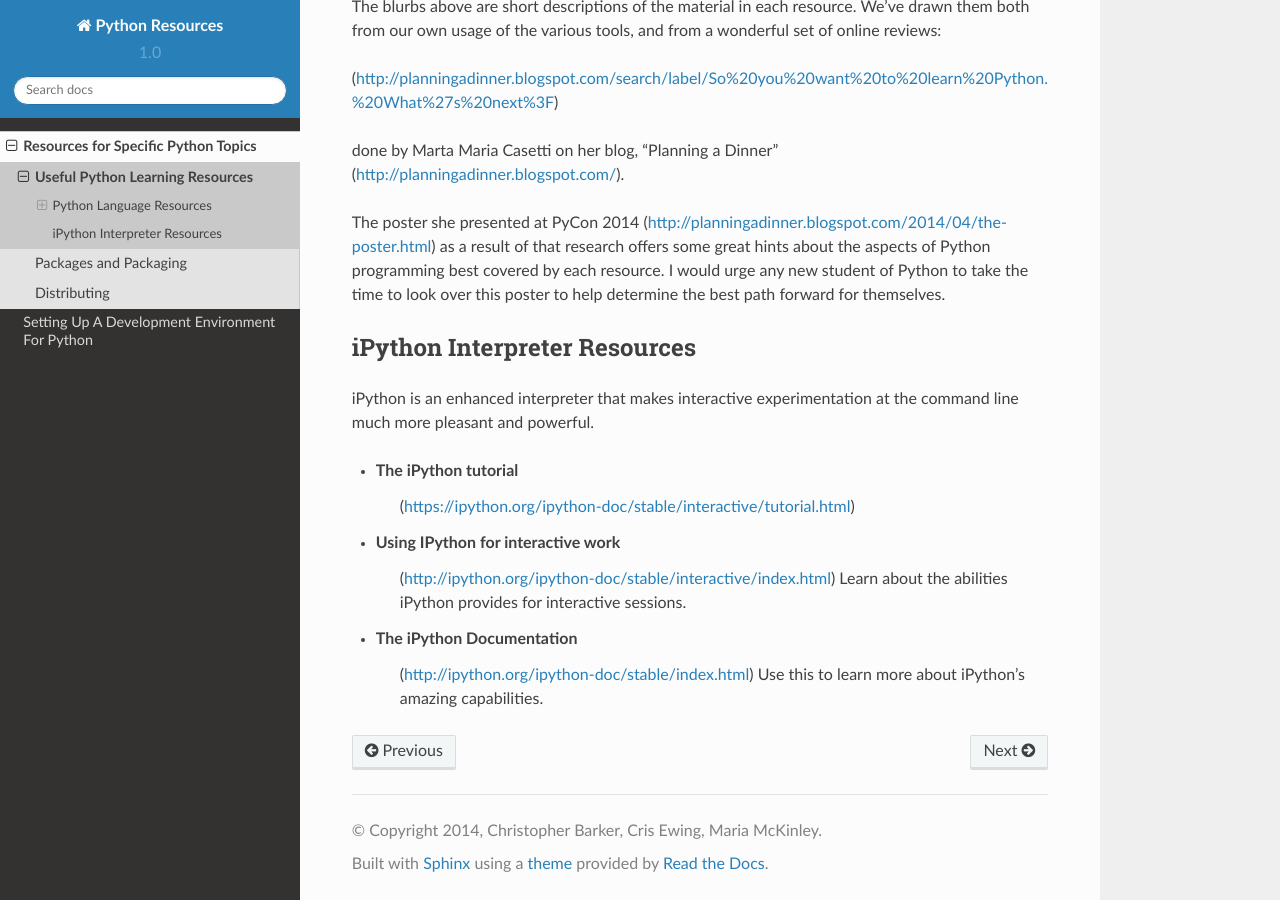
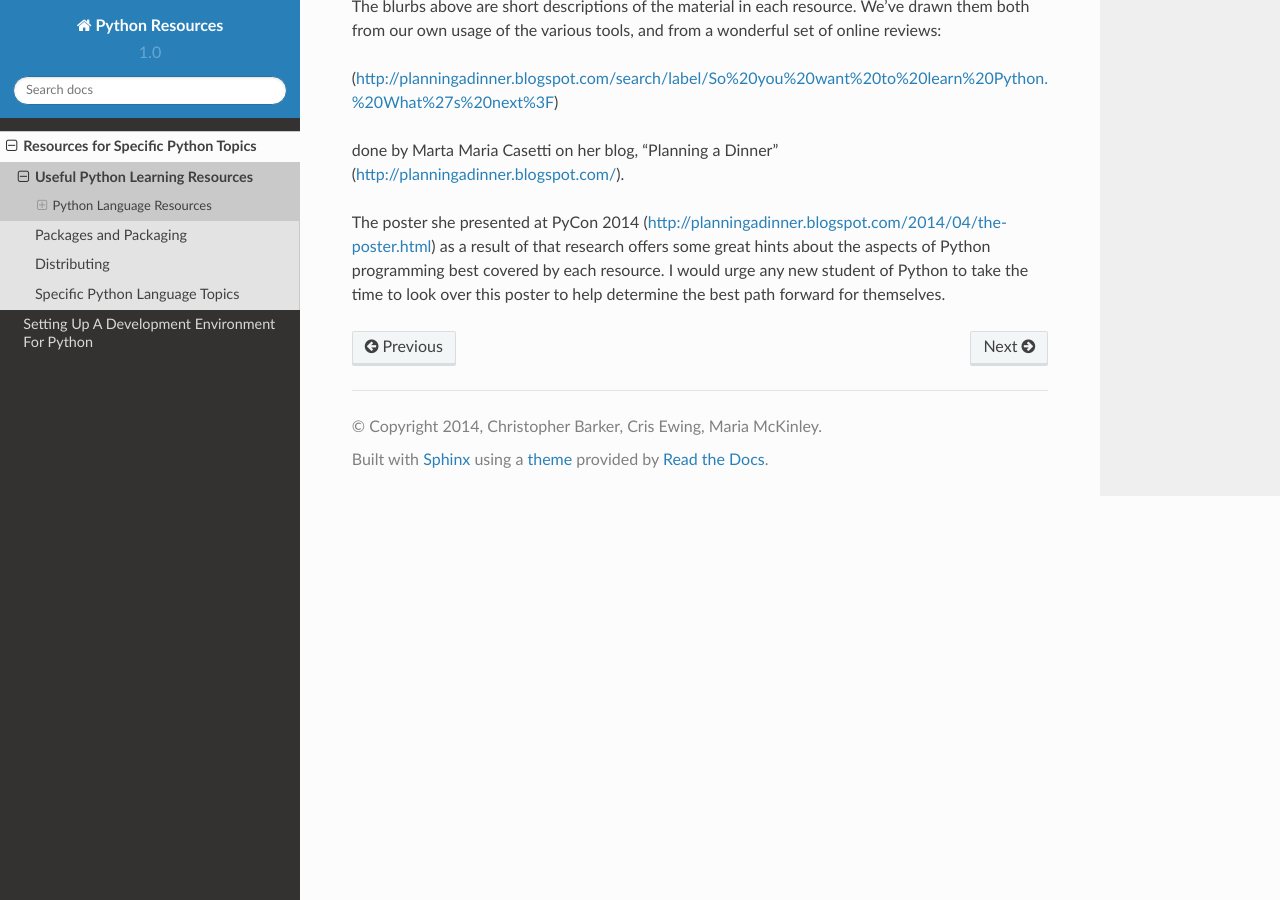
Before and after one commit to UWPCE-PythonCert/PythonResources, a Sphinx documentation site: the page built from sphinx_sources/source/GeneralPython/learning.rst, in a window 1280 px wide and 900 px high, scrolled down 1379 px. Built offline with Sphinx 7.4.7 and the Read the Docs theme 2.0.0, drawn with Linux system fonts in a browser that asks for light colours; pages that are not in the unit, such as notebooks, are missing from menus.

Commit message:
some more pages as placeholders...

```diff
--- a/sphinx_sources/source/DevEnvironment/index.rst
+++ b/sphinx_sources/source/DevEnvironment/index.rst
@@ -8,8 +8,13 @@ Setting Up A Development Environment For Python
     python_for_mac
     python_for_windows
     python_for_linux
+
     virtualenv
+
     sublime_as_ide
     shell
+    ipython
+
     git_overview
+
     install_nano_win
--- a/sphinx_sources/source/GeneralPython/index.rst
+++ b/sphinx_sources/source/GeneralPython/index.rst
@@ -6,4 +6,6 @@ Resources for Specific Python Topics
     :maxdepth: 1
 
     learning
+    ipython
     packaging
+    language_topics
--- a/sphinx_sources/source/GeneralPython/learning.rst
+++ b/sphinx_sources/source/GeneralPython/learning.rst
@@ -99,19 +99,3 @@ as a result of that research offers some great hints about the aspects of
 Python programming best covered by each resource. I would urge any new student
 of Python to take the time to look over this poster to help determine the best
 path forward for themselves.
-
-iPython Interpreter Resources
-=============================
-
-iPython is an enhanced interpreter that makes interactive experimentation at the command line much more pleasant and powerful.
-
-* **The iPython tutorial**
-    (https://ipython.org/ipython-doc/stable/interactive/tutorial.html)
-
-* **Using IPython for interactive work**
-    (http://ipython.org/ipython-doc/stable/interactive/index.html)
-    Learn about the abilities iPython provides for interactive sessions.
-
-* **The iPython Documentation**
-    (http://ipython.org/ipython-doc/stable/index.html)
-    Use this to learn more about iPython's amazing capabilities.
```
Also changed, not shown: sphinx_sources/source/DevEnvironment/ipython.rst (added, +18 -0 lines), sphinx_sources/source/GeneralPython/language_topics.rst (added, +14 -0 lines).
